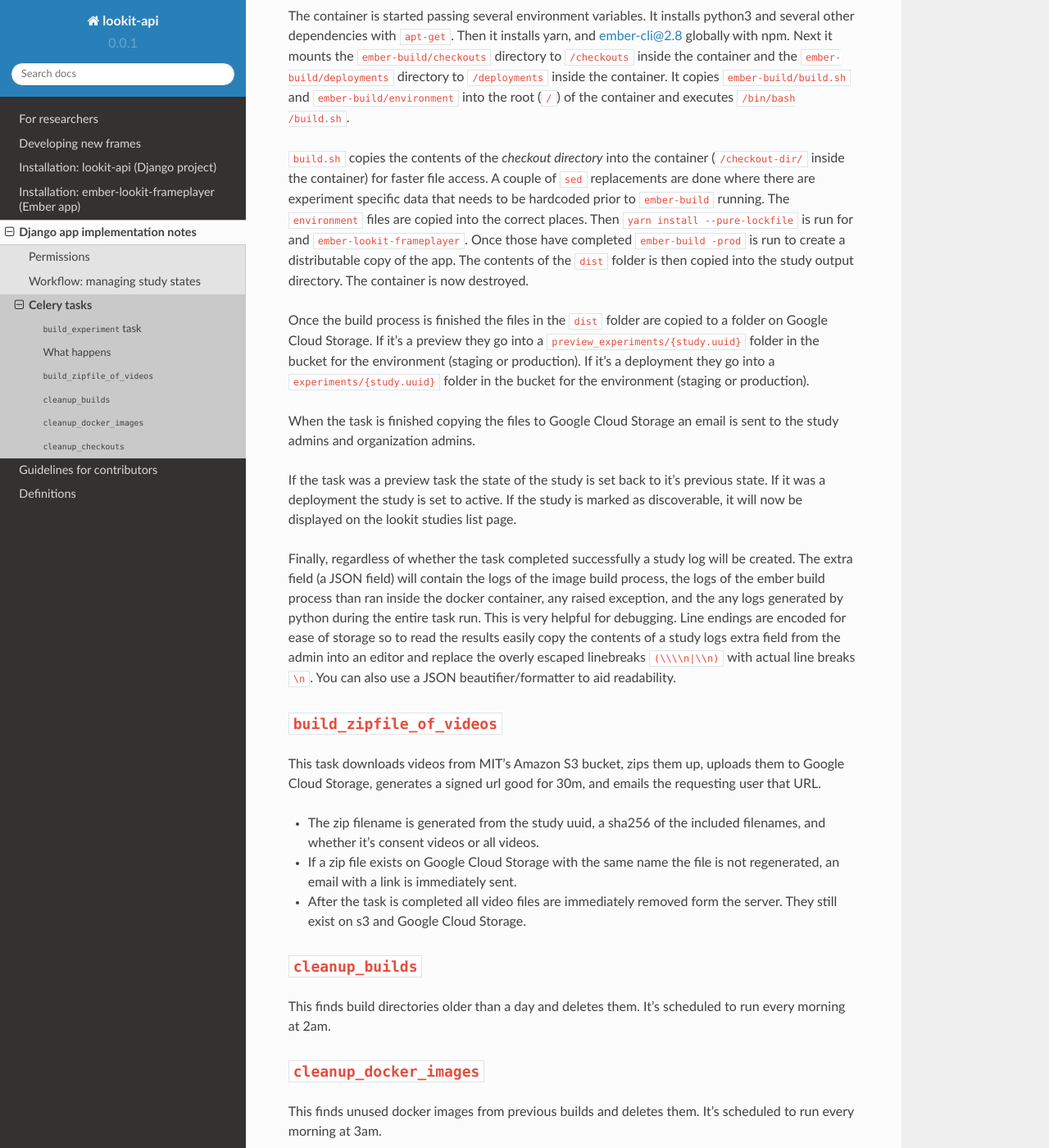
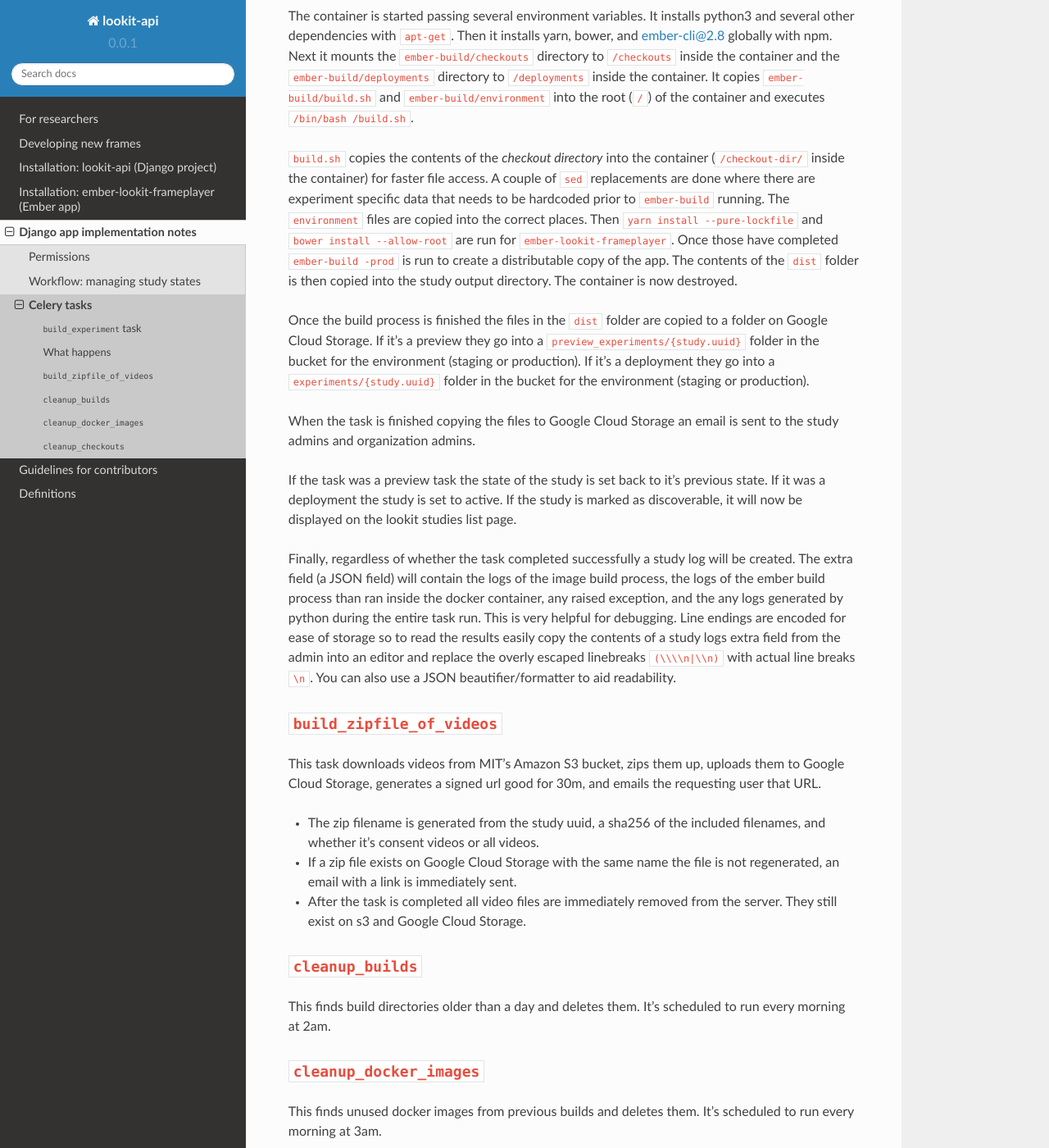
Before and after one commit to lookit/lookit-docs, a Sphinx documentation site: the page built from docs/source/celery_tasks.rst, in a window 1280 px wide and 1400 px high, scrolled down 942 px. Shown: the whole window at 82% size. Built offline with Sphinx 7.4.7 and the Read the Docs theme 2.0.0, drawn with Linux system fonts in a browser that asks for light colours.

Commit message:
add back bower references after all :(

```diff
--- a/docs/source/celery_tasks.rst
+++ b/docs/source/celery_tasks.rst
@@ -18,8 +18,8 @@ What happens
 
 The build process uses `celery <http://www.celeryproject.org/>`__,
 `docker <https://www.docker.com/>`__,
-`ember-cli <https://ember-cli.com/>`__, and
-`yarn <https://yarnpkg.com/en/>`__.
+`ember-cli <https://ember-cli.com/>`__,
+`yarn <https://yarnpkg.com/en/>`__, and `bower <https://bower.io/>`__.
 
 When a build or preview is requested a celery task is put into the build
 queue.
@@ -48,7 +48,7 @@ rebuilds of unchanged images are very fast.
 
 The container is started passing several environment variables. It
 installs python3 and several other dependencies with ``apt-get``. Then
-it installs yarn, and ember-cli@2.8 globally with npm. Next it
+it installs yarn, bower, and ember-cli@2.8 globally with npm. Next it
 mounts the ``ember-build/checkouts`` directory to ``/checkouts`` inside
 the container and the ``ember-build/deployments`` directory to
 ``/deployments`` inside the container. It copies
@@ -60,7 +60,8 @@ container (``/checkout-dir/`` inside the container) for faster file
 access. A couple of ``sed`` replacements are done where there are
 experiment specific data that needs to be hardcoded prior to
 ``ember-build`` running. The ``environment`` files are copied into the
-correct places. Then ``yarn install --pure-lockfile`` is run for and
+correct places. Then ``yarn install --pure-lockfile`` and
+``bower install --allow-root`` are run for
 ``ember-lookit-frameplayer``. Once those have completed ``ember-build -prod``
 is run to create a distributable copy of the app. The contents of the
 ``dist`` folder is then copied into the study output directory. The
@@ -104,7 +105,7 @@ uploads them to Google Cloud Storage, generates a signed url good for
 -  If a zip file exists on Google Cloud Storage with the same name the
    file is not regenerated, an email with a link is immediately sent.
 -  After the task is completed all video files are immediately removed
-   form the server. They still exist on s3 and Google Cloud Storage.
+   from the server. They still exist on s3 and Google Cloud Storage.
 
 ``cleanup_builds``
 ------------------
--- a/docs/source/ember-app-installation.rst
+++ b/docs/source/ember-app-installation.rst
@@ -26,6 +26,7 @@ You will need the following tools properly installed on your computer.
 
 -  `Git <http://git-scm.com/>`__
 -  `Node.js <http://nodejs.org/>`__ (with NPM)
+-  `Bower <http://bower.io/>`__
 
 Installation
 ------------
@@ -38,6 +39,7 @@ npm).
     git clone https://github.com/lookit/ember-lookit-frameplayer.git
     cd ember-lookit-frameplayer
     yarn install --pure-lockfile
+    bower install
 
 Create or open a file named ‘.env’ in the root of the
 ember-lookit-frameplayer directory, and add the following entries to use
```
